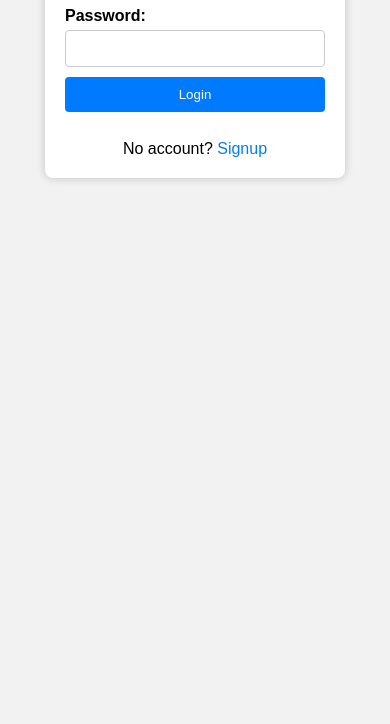
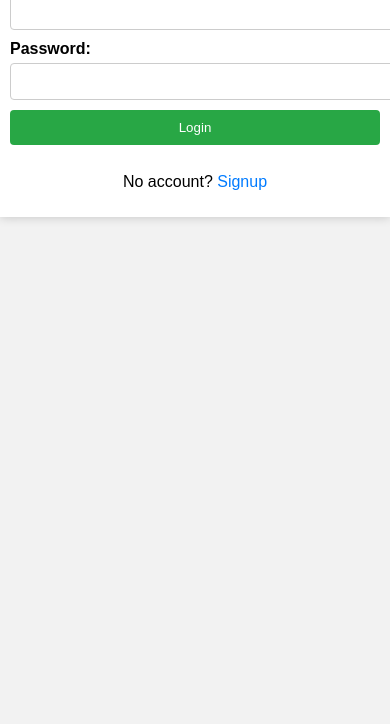
Before and after one commit to arskhatri2008/JW-Authentication-CURD, a website: page public/login.html in a window 390 px wide. Shown: the part 120-844 px from the top of the page. Drawn offline with nearby package versions, Linux system fonts and the light colour scheme.

Commit message:
final commit

```diff
--- a/public/login.css
+++ b/public/login.css
@@ -1,19 +1,13 @@
-/* Reset some default styles */
-* {
-    margin: 0;
-    padding: 0;
-    box-sizing: border-box;
-}
-
-/* Basic styling for the body */
+/* Reset and basic styling for the body */
 body {
     font-family: Arial, sans-serif;
     background-color: #f2f2f2;
+    margin: 0;
 }
 
-/* Center the login form */
+/* Center the form container */
 #loginForm {
-    max-width: 300px;
+    max-width: 400px;
     margin: 0 auto;
     padding: 20px;
     background-color: #fff;
@@ -28,6 +22,7 @@ label {
     font-weight: bold;
 }
 
+input[type="text"],
 input[type="email"],
 input[type="password"] {
     width: 100%;
@@ -35,14 +30,15 @@ input[type="password"] {
     margin-bottom: 10px;
     border: 1px solid #ccc;
     border-radius: 4px;
+    padding-right: 5px;
 }
 
-/* Style the login button */
+/* Style the submit button */
 button[type="submit"] {
     display: block;
     width: 100%;
     padding: 10px;
-    background-color: #007bff;
+    background-color: #28a745;
     color: #fff;
     border: none;
     border-radius: 4px;
@@ -51,10 +47,10 @@ button[type="submit"] {
 }
 
 button[type="submit"]:hover {
-    background-color: #0056b3;
+    background-color: #1e7e34;
 }
 
-/* Align the "No account?" link */
+/* Align the "Already account?" or "No account?" link */
 p {
     text-align: center;
     margin-top: 10px;
@@ -69,3 +65,19 @@ a {
 a:hover {
     text-decoration: underline;
 }
+
+/* Responsive media queries */
+@media screen and (max-width: 768px) {
+    #loginForm {
+        max-width: 100%;
+        padding: 10px;
+        border-radius: 0;
+    }
+
+    input[type="text"],
+    input[type="email"],
+    input[type="password"],
+    button[type="submit"] {
+        width: 100%;
+    }
+}
--- a/public/signup.css
+++ b/public/signup.css
@@ -1,19 +1,13 @@
-/* Reset some default styles */
-* {
-    margin: 0;
-    padding: 0;
-    box-sizing: border-box;
-}
-
-/* Basic styling for the body */
+/* Reset and basic styling for the body */
 body {
     font-family: Arial, sans-serif;
     background-color: #f2f2f2;
+    margin: 0;
 }
 
 /* Center the signup form */
 #signupForm {
-    max-width: 300px;
+    max-width: 400px;
     margin: 0 auto;
     padding: 20px;
     background-color: #fff;
@@ -36,6 +30,7 @@ input[type="password"] {
     margin-bottom: 10px;
     border: 1px solid #ccc;
     border-radius: 4px;
+    padding-right: 5px;
 }
 
 /* Style the signup button */
@@ -70,3 +65,19 @@ a {
 a:hover {
     text-decoration: underline;
 }
+
+/* Responsive media queries */
+@media screen and (max-width: 768px) {
+    #signupForm {
+        max-width: 100%;
+        padding: 10px;
+        border-radius: 0;
+    }
+
+    input[type="text"],
+    input[type="email"],
+    input[type="password"],
+    button[type="submit"] {
+        width: 100%;
+    }
+}
```
